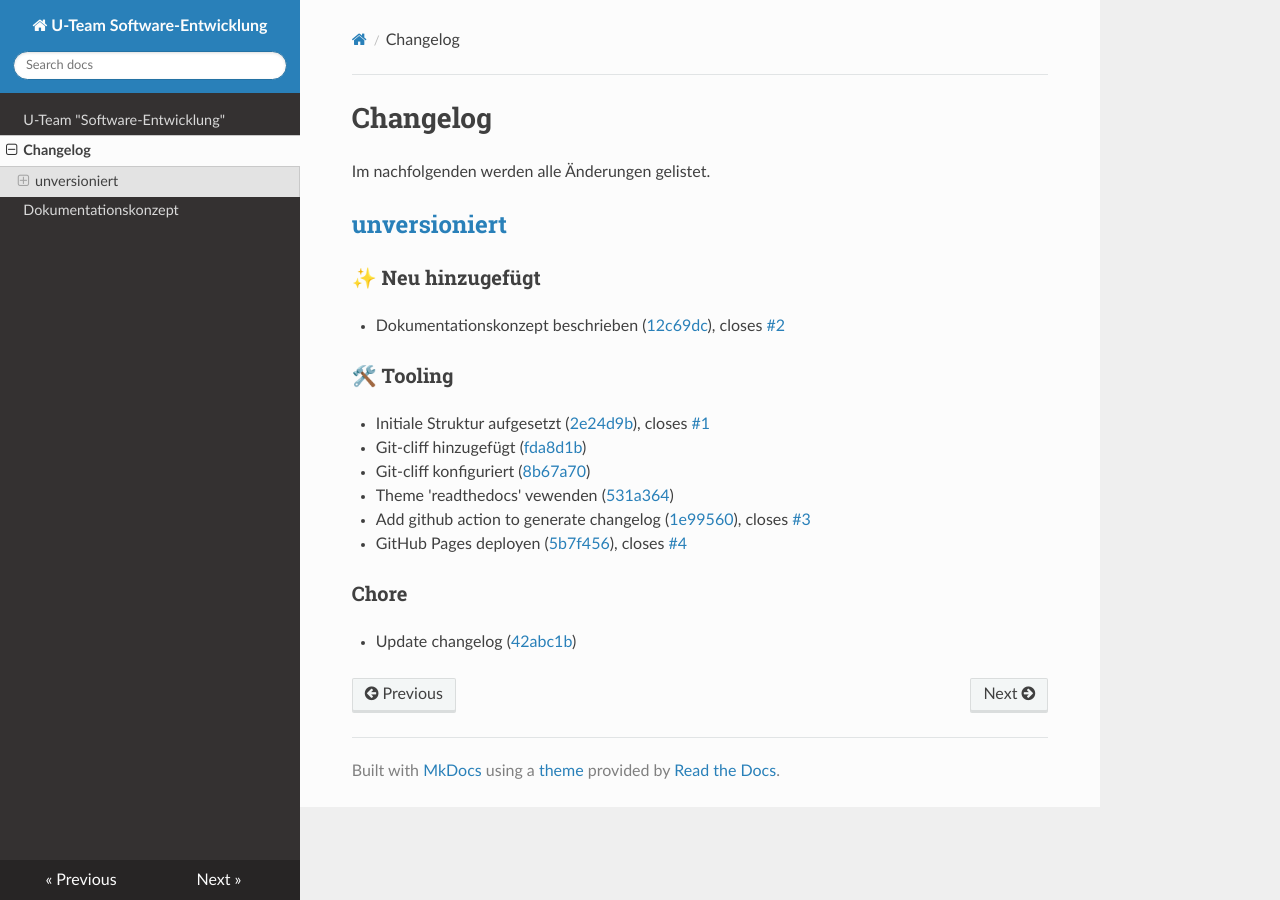
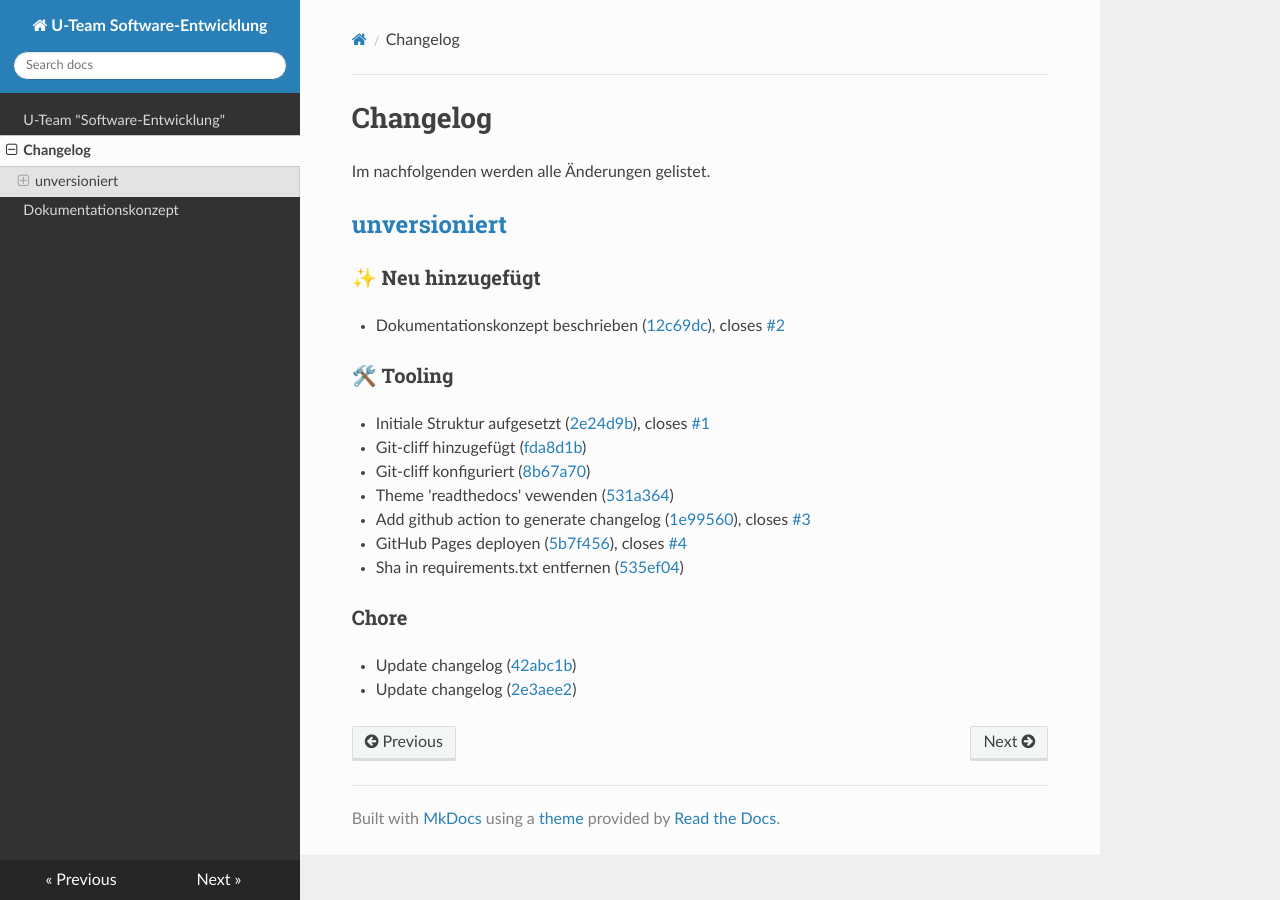
Before and after one commit to BBBaden/uteam-swdev-docs, an MkDocs documentation site: the page built from docs/CHANGELOG.md, in a window 1280 px wide. Built offline with MkDocs 1.6.1, drawn with Linux system fonts in a browser that asks for light colours; nearby versions of some CDN libraries.

Commit message:
chore: Update changelog

```diff
--- a/docs/CHANGELOG.md
+++ b/docs/CHANGELOG.md
@@ -16,9 +16,11 @@ Im nachfolgenden werden alle Änderungen gelistet.
 - Theme 'readthedocs' vewenden ([531a364](https://github.com/BBBaden/uteam-swdev-docs/commit/531a364f754865ccb913ea7df4735bf5732be248))
 - Add github action to generate changelog ([1e99560](https://github.com/BBBaden/uteam-swdev-docs/commit/1e99560e8a6bb6f2b703829efd595ccf61cc0ce2)), closes [#3](https://github.com/BBBaden/uteam-swdev-docs/issues/3)
 - GitHub Pages deployen ([5b7f456](https://github.com/BBBaden/uteam-swdev-docs/commit/5b7f45638bbb42964983e30e5106d785727f1611)), closes [#4](https://github.com/BBBaden/uteam-swdev-docs/issues/4)
+- Sha in requirements.txt entfernen ([535ef04](https://github.com/BBBaden/uteam-swdev-docs/commit/535ef042ddfd7c1459dbaf8c39af5135bafa89f7))
 
 ### Chore
 
 - Update changelog ([42abc1b](https://github.com/BBBaden/uteam-swdev-docs/commit/42abc1b5d4c4c92623a6ff94f0df3866ecaf8e5f))
+- Update changelog ([2e3aee2](https://github.com/BBBaden/uteam-swdev-docs/commit/2e3aee2682e14b2bc0376cefe24a651930d97ab6))
 
 <!-- generated by git-cliff -->
```
